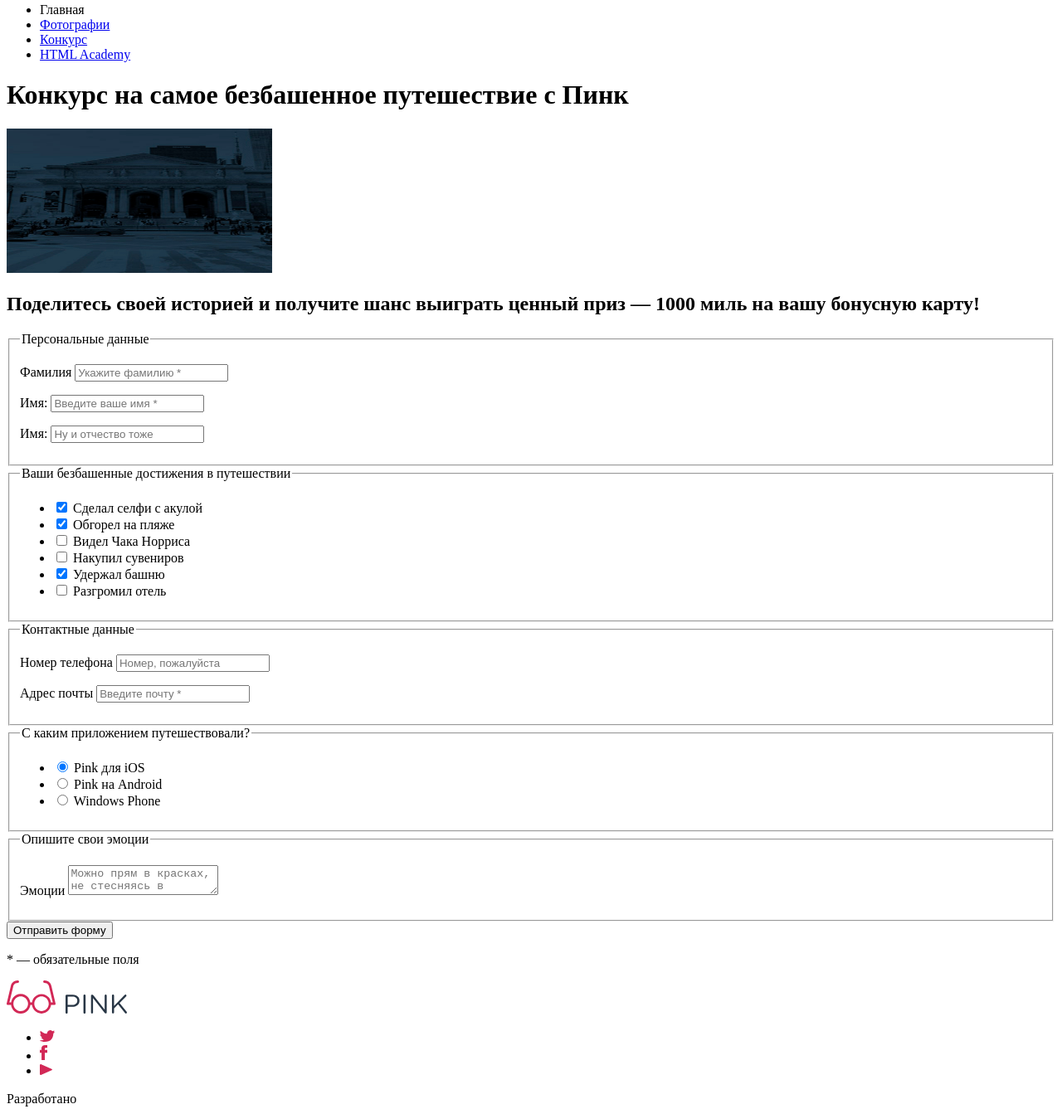
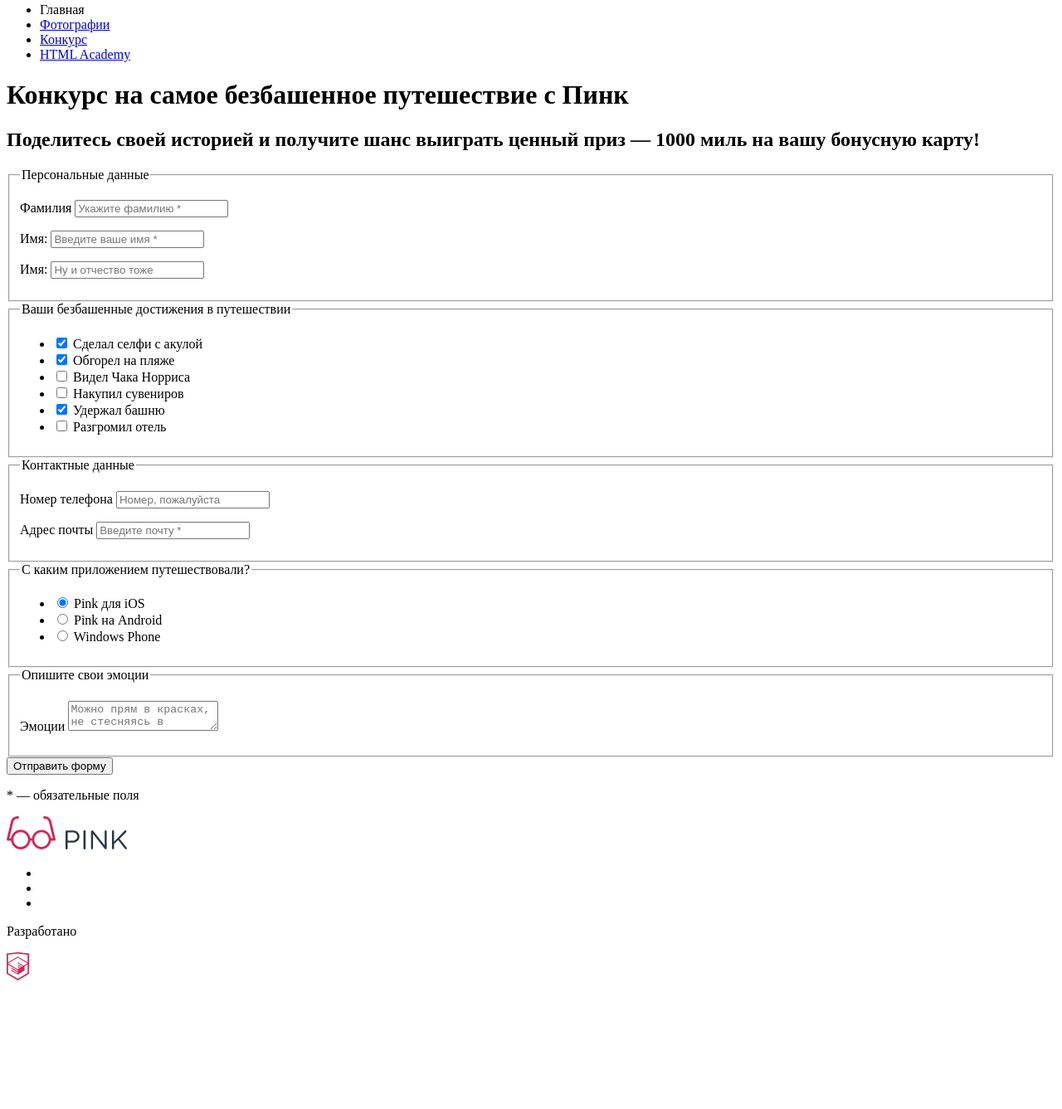
Before and after one commit to mginzburgs/1655373-pink-22, a website: page source/form.html in a window 1280 px wide. Shown: the part 69-1406 px from the top of the page at 83% size. After the commit the page ends 1263 px from the top, so only its background shows below. Drawn offline with Linux system fonts and the light colour scheme.

Commit message:
исправил ошибки

```diff
--- a/source/form.html
+++ b/source/form.html
@@ -35,7 +35,6 @@
       <div class="inner-page__wrapper">
       <div class="inner-page__header">
         <h1 class="inner-page-header__heading">Конкурс на самое безбашенное путешествие с Пинк</h1>
-        <img class="inner-page-header__background" src="img/elements/inner_page_header__background.png" width="320" height="174" alt="улица">
       </div>
       <section class="form">
         <h2 class="inner-page-heading">Поделитесь своей историей и получите шанс выиграть ценный приз — 1000 миль на вашу бонусную карту!</h2>
@@ -135,17 +134,14 @@
             <ul class="social-medial__list">
               <li class="social-media__item">
                 <a class="social-media__button" href="#">
-                <img src="img/elements/twitter.svg" width="18" height="14" alt="twitter">
                 </a>
               </li>
               <li class="social-media__item">
                 <a class="social-media__button" href="#">
-                <img src="img/elements/facebook.svg" width="9" height="18" alt="facebook">
                 </a>
               </li>
               <li class="social-media__item">
                 <a class="social-media__button" href="#">
-                <img src="img/elements/youtube.svg" width="15" height="13" alt="youtube">
                 </a>
               </li>
             </ul>
```
